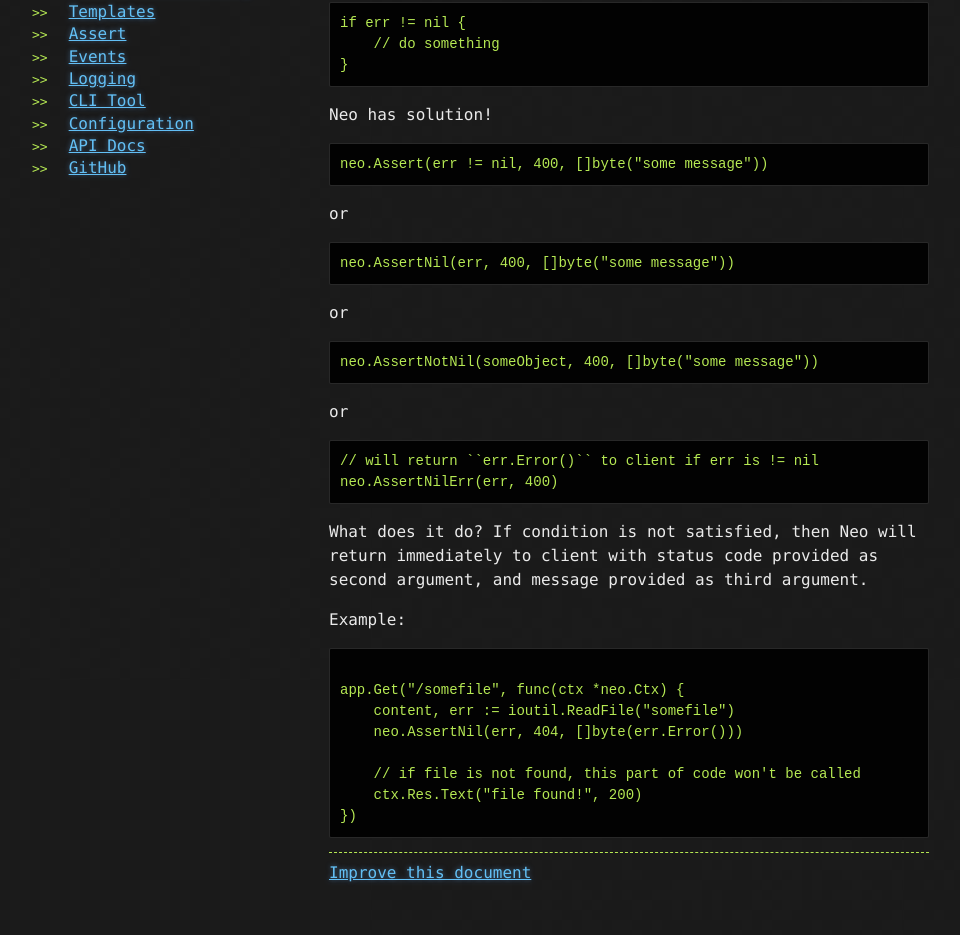
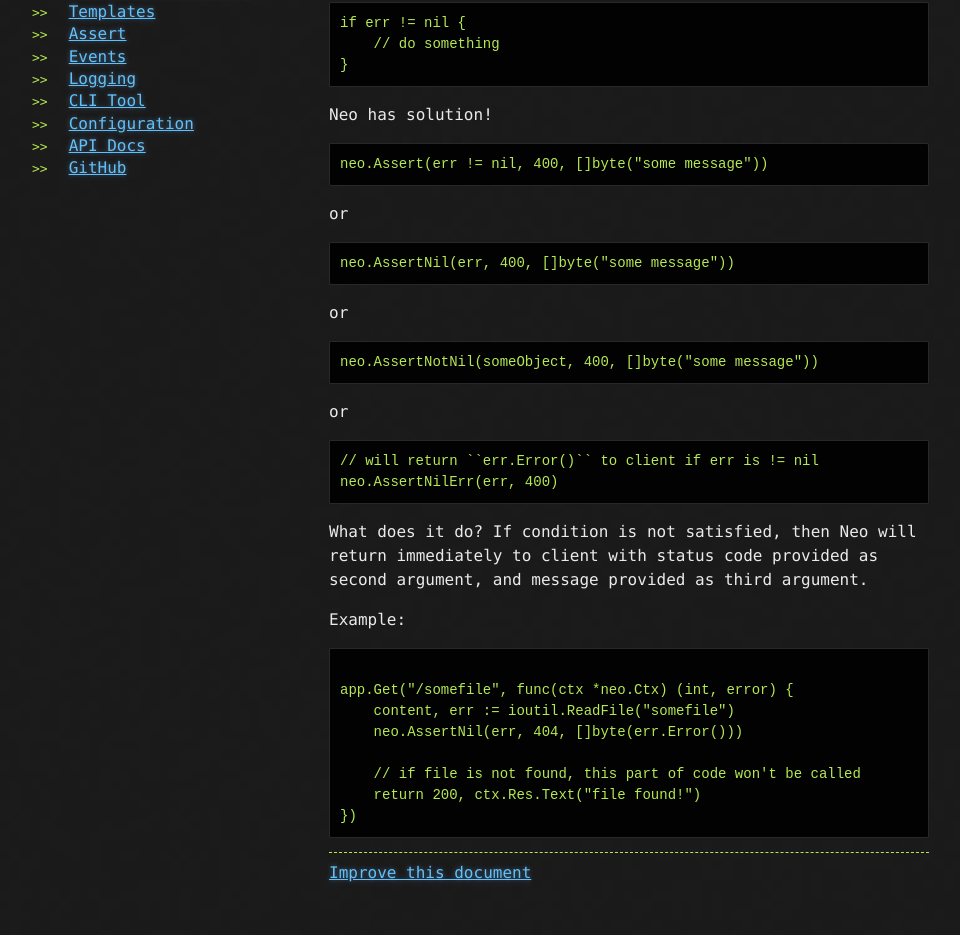
Before and after one commit to ivpusic/neo, a Jekyll site: the page built from _posts/2015-01-23-assert.md, in a window 1280 px wide. Shown: the part 385-1320 px from the top of the page, without its empty margins (161-1121 px from the left). Built offline with Jekyll 4.4.1, drawn with Linux system fonts in a browser that asks for light colours; nearby versions of some CDN libraries; Markdown is read by kramdown in place of the engine named in the settings.

Commit message:
Update 2015-01-23-assert.md

````diff
--- a/_posts/2015-01-23-assert.md
+++ b/_posts/2015-01-23-assert.md
@@ -46,11 +46,11 @@
 
 ```Go
 
-app.Get("/somefile", func(ctx *neo.Ctx) {
+app.Get("/somefile", func(ctx *neo.Ctx) (int, error) {
     content, err := ioutil.ReadFile("somefile")
     neo.AssertNil(err, 404, []byte(err.Error()))
 
     // if file is not found, this part of code won't be called
-    ctx.Res.Text("file found!", 200)
+    return 200, ctx.Res.Text("file found!")
 })
 ```
````
